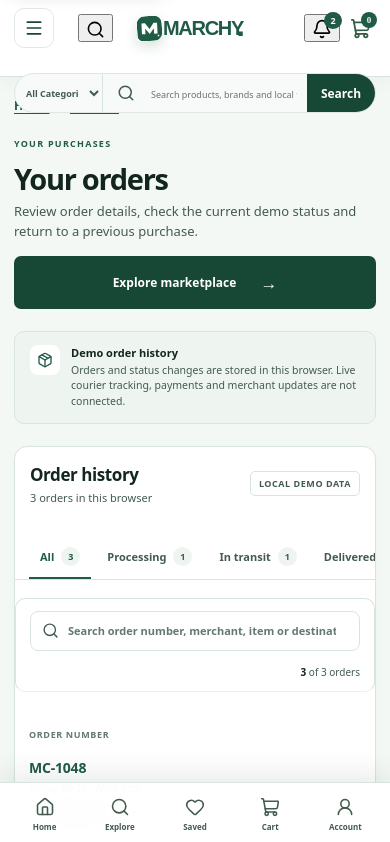
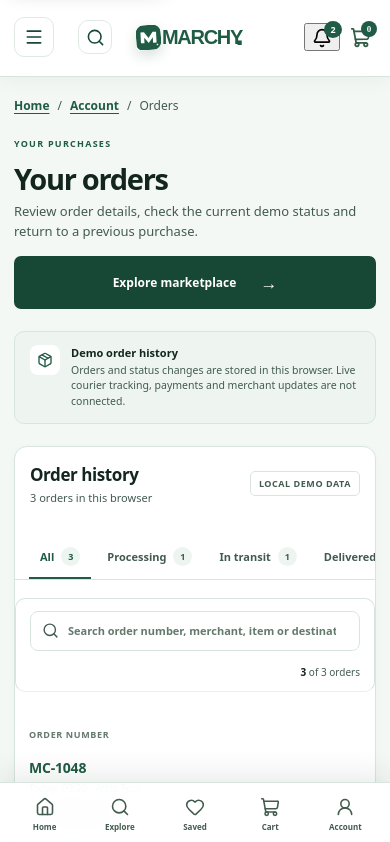
Before and after one commit to medkhalilghdamsi-dev/MARCHY, a React (Vite) app: page /orders in a window 390 px wide. Shown: the top 842 px of the page. Built offline with nearby package versions, Linux system fonts and the light colour scheme.

Commit message:
fix(header): add compact mobile search toggle

```diff
--- a/src/styles/buyer-header-search.css
+++ b/src/styles/buyer-header-search.css
@@ -220,3 +220,48 @@
  .listing-layout>.filters{transition:none}
  .listing-results .product-card,.search-suggestions,.listing-search-autocomplete{transition:none}
 }
+
+
+/* Mobile header: keep the hero search primary while preserving global search access. */
+.header .mobile-search-toggle {
+  display: none;
+}
+@media (max-width: 760px) {
+  .header-main {
+    flex-wrap: wrap;
+  }
+  .header .mobile-search-toggle {
+    width: 38px;
+    height: 38px;
+    display: grid;
+    flex: 0 0 38px;
+    place-items: center;
+    border: 1px solid #e0eae3;
+    border-radius: 10px;
+    background: #fff;
+    color: #174735;
+  }
+  .header .mobile-search-toggle:hover,
+  .header.header-mobile-search-open .mobile-search-toggle {
+    border-color: #b8d1c1;
+    background: #f0f6f2;
+  }
+  .header .searchbar {
+    display: none;
+    order: 6;
+    flex: 1 0 100%;
+    width: 100%;
+    max-width: none;
+    margin-top: 1px;
+  }
+  .header.header-mobile-search-open .searchbar {
+    display: flex;
+  }
+}
+@media (max-width: 390px) {
+  .header .mobile-search-toggle {
+    width: 34px;
+    height: 34px;
+    flex-basis: 34px;
+  }
+}
```
